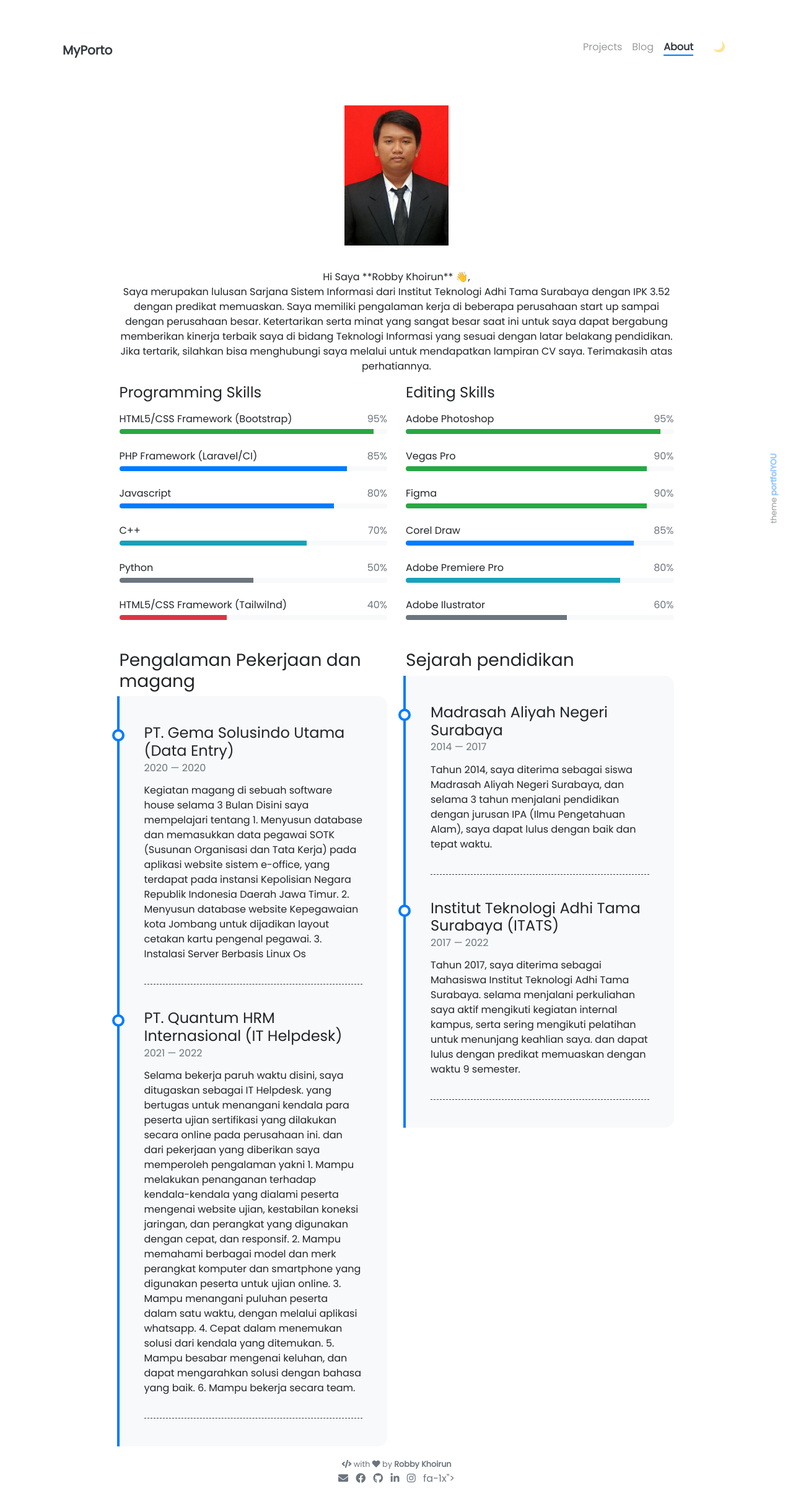
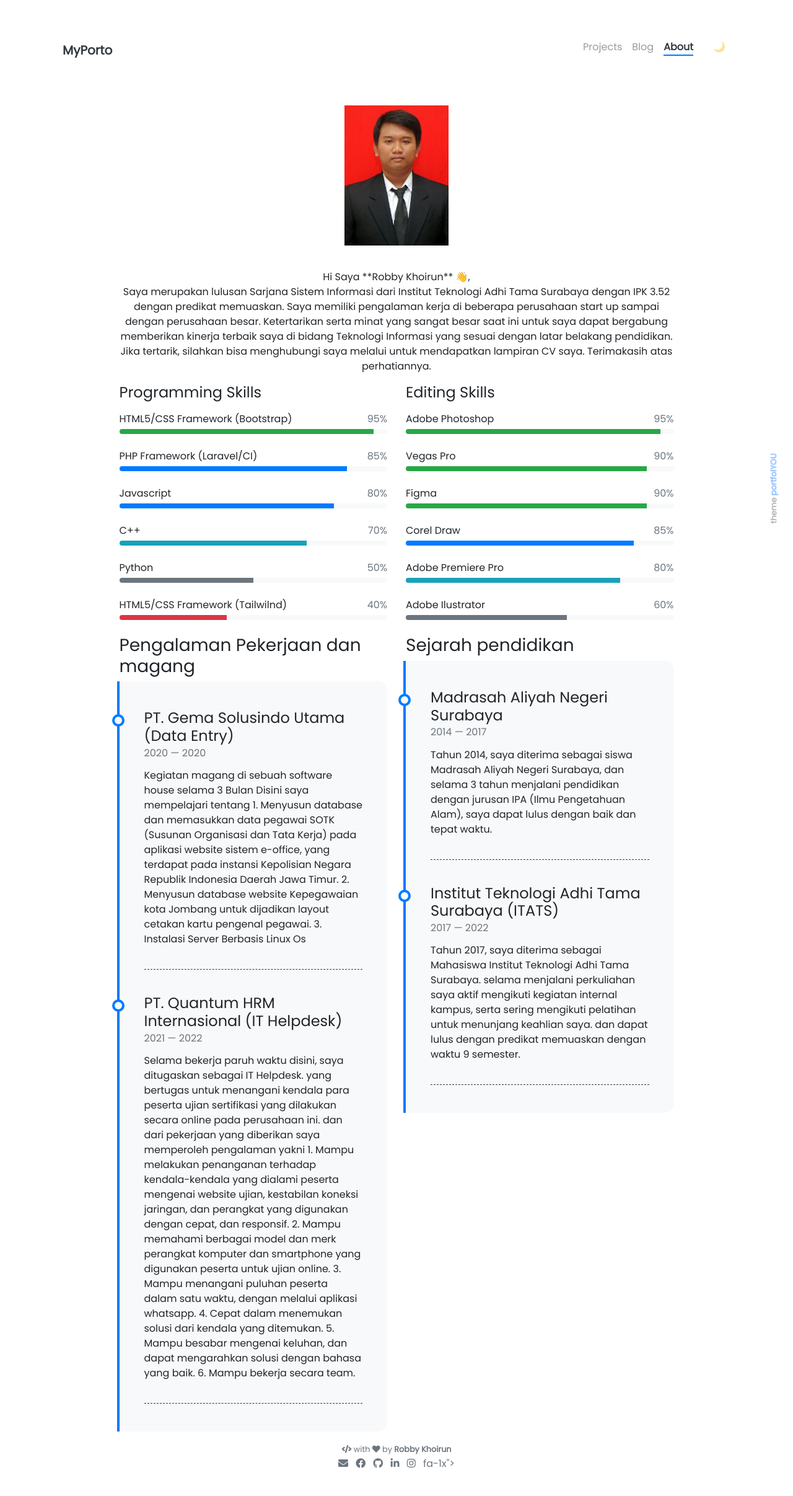
Before and after one commit to xkhoir/xkhoir.github.io, a Jekyll site: the page built from pages/about.md, in a window 1280 px wide. Shown: the whole page at 62% size. Built offline with Jekyll 4.4.1, drawn with Linux system fonts in a browser that asks for light colours; nearby versions of some CDN libraries; emoji names are drawn with the system emoji font; after the commit the page ends 2389 px from its top, so only the background shows below that.

Commit message:
set kolom

```diff
--- a/_includes/about/timeline.html
+++ b/_includes/about/timeline.html
@@ -1,4 +1,4 @@
-<div class="col mt-4">
+<div class="col mt-12">
   <h3>Pengalaman Pekerjaan dan magang</h3>
   <div class="timeline-body bg-themed">
     {% for item in site.data.pekerjaan %}
@@ -13,7 +13,7 @@
   </div>
 </div>
 <br>
-<div class="col mt-4">
+<div class="col mt-12">
   <h3>Sejarah pendidikan</h3>
   <div class="timeline-body bg-themed">
     {% for item in site.data.pendidikan %}
```
